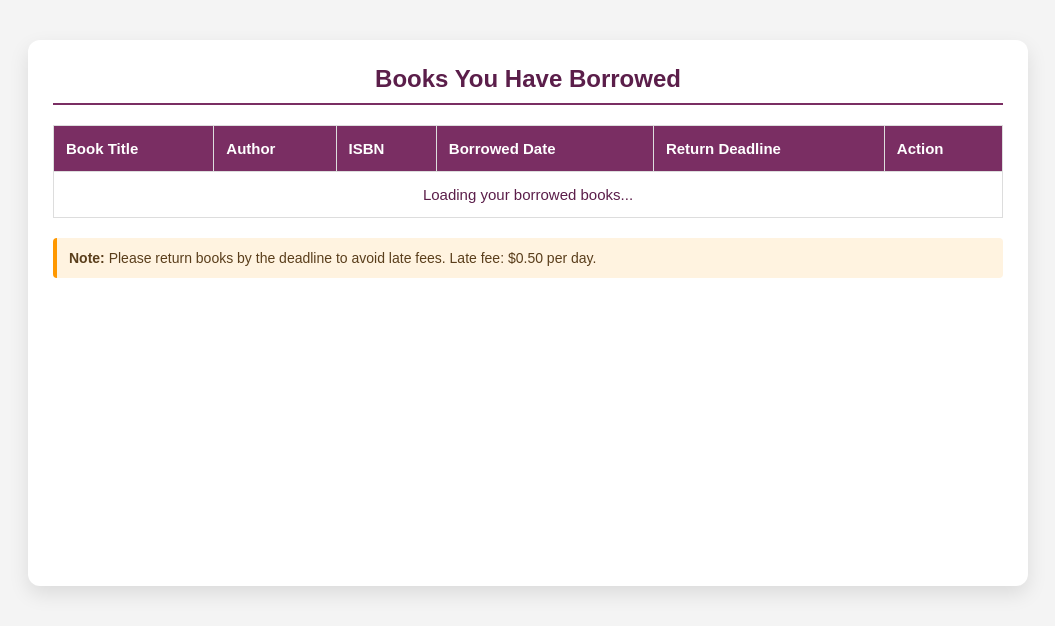
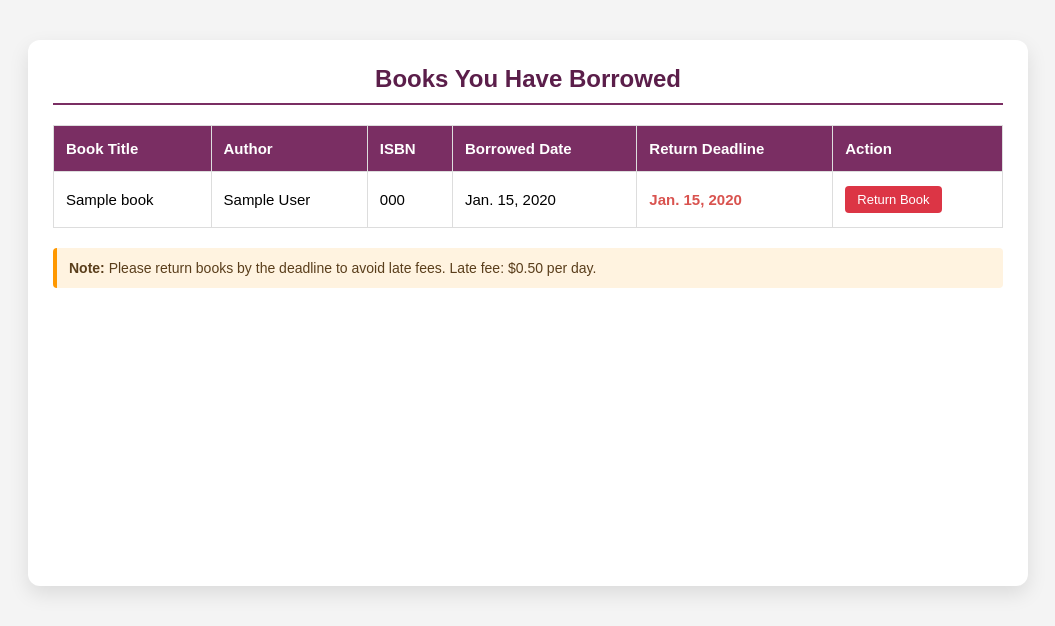
Before and after one commit to zo0l/Online-Library-Project, a Django app: template templates/user_pages/borrowed_books.html in a window 1280 px wide. Shown: the part 135-761 px from the top of the page, without its empty margins (112-1167 px from the left). Run offline with Django 5.2, Linux system fonts and the light colour scheme; the template is opened without the code that fills it: values that come from a table or form of the project are taken from there, others are empty; tables that the repository leaves empty hold one stand-in row (values such as "Sample post"); parts of the project's set-up code (start-up, migrations or seed data) failed here and were passed over.

Commit message:
Update borrowed_books.html

```diff
--- a/templates/user_pages/borrowed_books.html
+++ b/templates/user_pages/borrowed_books.html
@@ -37,9 +37,32 @@
                         </tr>
                     </thead>
                     <tbody id="borrowedTableBody">
-                        <tr class="loading">
-                            <td colspan="6" style="text-align: center;">Loading your borrowed books...</td>
+
+                        <!-- replaced: <tr class="loading">Loading...</tr> -->
+                        {% for loan in loans %}
+                        <tr id="loan-row-{{ loan.id }}">
+                            <td>{{ loan.book.title }}</td>
+                            <td>{{ loan.book.author }}</td>
+                            <td>{{ loan.book.isbn }}</td>
+                            <td>{{ loan.borrow_date }}</td>
+                            <td style="color: #d9534f; font-weight: bold;">
+                                {{ loan.return_deadline }}
+                            </td>
+                            <td>
+                                <button class="return-btn"
+                                        onclick="returnBook({{ loan.id }}, this)">
+                                    Return Book
+                                </button>
+                            </td>
                         </tr>
+                        {% empty %}
+                        <tr id="emptyRow">
+                            <td colspan="6" style="text-align: center; padding: 30px; color: #666;">
+                                You haven't borrowed any books yet.
+                            </td>
+                        </tr>
+                        {% endfor %}
+
                     </tbody>
                 </table>
             </div>
@@ -54,7 +77,63 @@
         <p>© 2026 Online Library | IS231 - Web Technology</p>
     </footer>
 
+    <!-- removed: user.js (was localStorage). Replaced with AJAX to Django API -->
+    <script>
+        function returnBook(loanId, btn) {
+            if (!confirm('Are you sure you want to return this book?')) return;
 
-    <script src="{% static 'js/user.js' %}"></script>
+            btn.disabled = true;
+            btn.textContent = 'Returning...';
+
+            fetch('/api/return/', {
+                method: 'POST',
+                headers: {
+                    'Content-Type': 'application/json',
+                    'X-CSRFToken': getCookie('csrftoken'),
+                },
+                body: JSON.stringify({ loan_id: loanId })
+            })
+            .then(res => res.json())
+            .then(data => {
+                if (data.success) {
+                    // Remove row instantly without page reload
+                    document.getElementById('loan-row-' + loanId).remove();
+
+                    // Show empty message if no loans left
+                    const tbody = document.getElementById('borrowedTableBody');
+                    if (tbody.children.length === 0) {
+                        tbody.innerHTML = `
+                            <tr id="emptyRow">
+                                <td colspan="6" style="text-align:center; padding:30px; color:#666;">
+                                    You haven't borrowed any books yet.
+                                </td>
+                            </tr>`;
+                    }
+                } else {
+                    alert('Could not return the book. Please try again.');
+                    btn.disabled = false;
+                    btn.textContent = 'Return Book';
+                }
+            })
+            .catch(() => {
+                alert('Something went wrong. Please try again.');
+                btn.disabled = false;
+                btn.textContent = 'Return Book';
+            });
+        }
+
+        function getCookie(name) {
+            let cookieValue = null;
+            if (document.cookie && document.cookie !== '') {
+                document.cookie.split(';').forEach(cookie => {
+                    cookie = cookie.trim();
+                    if (cookie.startsWith(name + '=')) {
+                        cookieValue = decodeURIComponent(cookie.slice(name.length + 1));
+                    }
+                });
+            }
+            return cookieValue;
+        }
+    </script>
 </body>
 </html>
```
